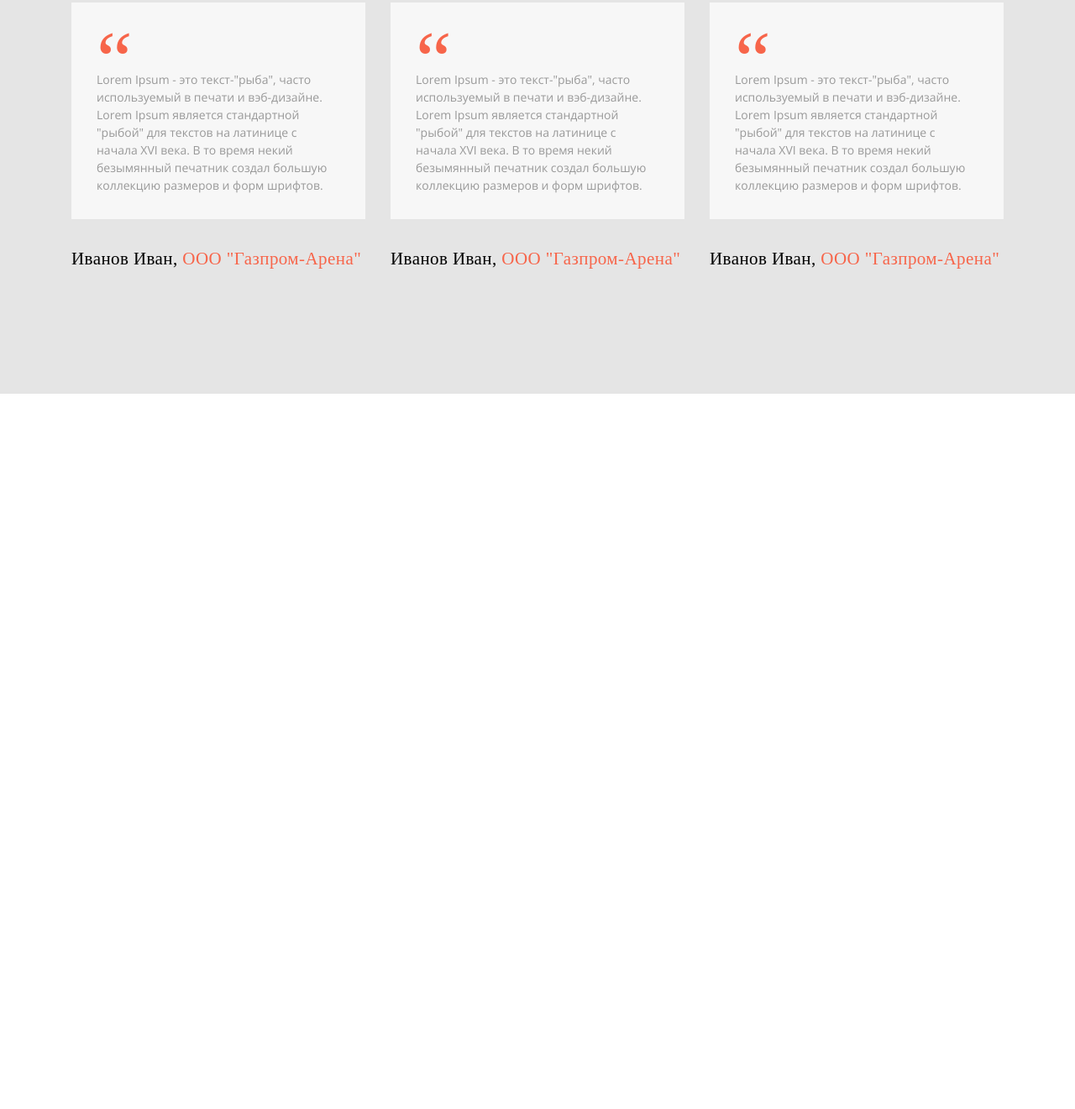
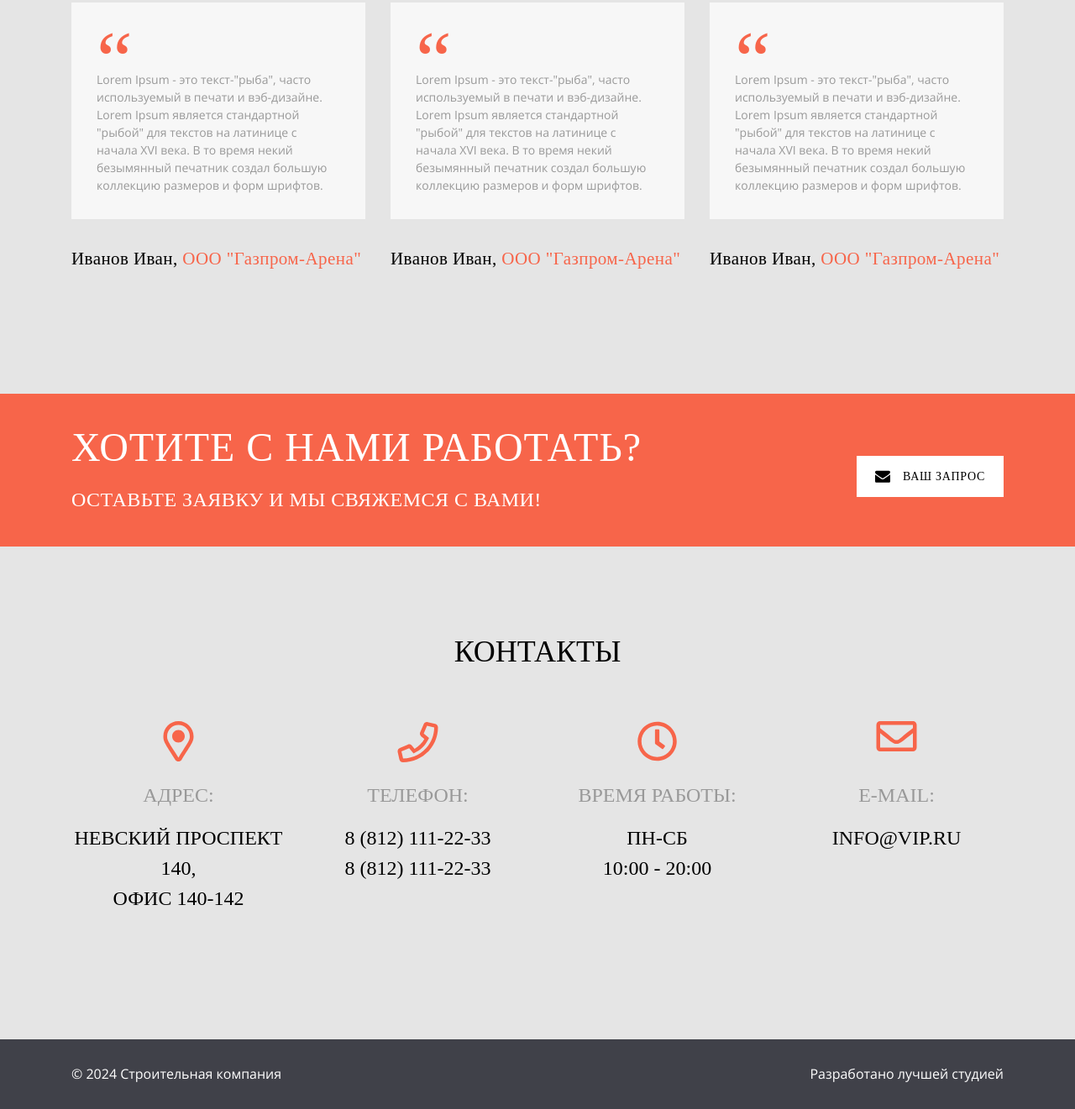
Before and after one commit to Screamo95/project-1, a plain HTML site: page index.html in a window 1280 px wide. Shown: the part 5948-7269 px from the top of the page at 84% size. Before the commit the page ends 6417 px from the top, so only its background shows below. Drawn offline with Linux system fonts and the light colour scheme; a web font is replaced by a local one.

Commit message:
Верстка quest(2)+contacts+footer

```diff
--- a/css/style.css
+++ b/css/style.css
@@ -140,6 +140,11 @@
 @media screen and (max-width: 576px) {
   .header__title {
     font-size: 30px;
+  }
+}
+@media screen and (max-width: 370px) {
+  .header__subtitle {
+    line-height: 140%;
   }
 }
 
@@ -652,6 +657,90 @@
   }
 }
 
+/* Contacts */
+
+.contacts {
+  padding-top: 107px;
+  padding-bottom: 150px;
+  background-color: var(--bg_color);
+}
+.contacts__title {
+  color: #000;
+  text-transform: uppercase;
+  text-align: center;
+  margin-bottom: 65px;
+}
+.contacts__body {
+  display: grid;
+  grid-template-columns: repeat(4, 1fr);
+  gap: 30px;
+  justify-items: center;
+}
+.contacts__item {
+  text-align: center;
+}
+.contacts__item-img {
+  margin: 0 auto;
+  margin-bottom: 27px;
+  height: 49px;
+}
+.contacts__item-h3 {
+  color: var(--grey_color);
+  text-transform: uppercase;
+  margin-bottom: 22px;
+}
+.contacts__item-text {
+  color: #000;
+  text-transform: uppercase;
+  line-height: 149%;
+}
+.contacts__item-text:hover {
+  color: var(--accent_color);
+}
+
+@media screen and (max-width: 1200px) {
+  .contacts__body {
+    grid-template-columns: repeat(3, 1fr);
+    row-gap: 50px;
+  }
+}
+@media screen and (max-width: 992px) {
+  .contacts__body {
+    grid-template-columns: repeat(2, 1fr);
+  }
+}
+@media screen and (max-width: 576px) {
+  .contacts__body {
+    grid-template-columns: repeat(1, 1fr);
+  }
+  .contacts {
+    padding-top: 100px;
+    padding-bottom: 100px;
+    background-color: var(--bg_color);
+  }
+}
+
+/* Footer */
+
+.footer {
+  background-color: var(--dark_color);
+  padding-top: 30px;
+  padding-bottom: 30px;
+}
+.footer__body {
+  display: flex;
+  justify-content: space-between;
+  flex-wrap: wrap;
+}
+.footer__span {
+  color: var(--white_color);
+}
+
+@media screen and (max-width: 576px) {
+  .footer__body {
+    justify-content: center;
+  }
+}
 
 
 
--- a/index.html
+++ b/index.html
@@ -241,6 +241,67 @@
     </div>
   </section>
 
+  <section class="quest">
+    <div class="container">
+      <div class="quest__body">
+        <div class="quest__text">
+          <span class="quest__text-title">Хотите с нами работать?</span>
+          <br>
+          <span class="quest__text-subtitle">Оставьте заявку и мы свяжемся с вами!</span>
+        </div>
+        <div class="quest__button">
+          <img src="img/quest_svg.svg" alt="Почта" class="quest__button-img">
+          <span class="quest__button-span">Ваш запрос</span>
+        </div>
+      </div>
+    </div>
+  </section>
+
+  <section class="contacts">
+    <div class="container">
+      <h2 class="contacts__title h2">Контакты</h2>
+      <div class="contacts__body">
+        <div class="contacts__item">
+          <div class="contacts__item-img">
+            <img src="img/contacts_adress.svg" alt="Adress">
+          </div>
+          <h3 class="contacts__item-h3 h3">Адрес:</h3>
+          <h3 class="contacts__item-text h3">Невский проспект 140,<br>Офис 140-142</h3>
+        </div>
+        <div class="contacts__item">
+          <div class="contacts__item-img">
+            <img src="img/contacts_phone.svg" alt="Phone">
+          </div>
+          <h3 class="contacts__item-h3 h3">Телефон:</h3>
+          <h3 class="contacts__item-text h3">8 (812) 111-22-33<br>8 (812) 111-22-33</h3>
+        </div>
+        <div class="contacts__item">
+          <div class="contacts__item-img">
+            <img src="img/contacts_clock.svg" alt="Clock">
+          </div>
+          <h3 class="contacts__item-h3 h3">Время работы:</h3>
+          <h3 class="contacts__item-text h3">Пн-сб<br>10:00 - 20:00</h3>
+        </div>
+        <div class="contacts__item">
+          <div class="contacts__item-img">
+            <img src="img/contacts_mail.svg" alt="Mail">
+          </div>
+          <h3 class="contacts__item-h3 h3">E-mail:</h3>
+          <h3 class="contacts__item-text h3">Info@vip.ru</h3>
+        </div>
+      </div>
+    </div>
+  </section>
+
+  <footer class="footer">
+    <div class="container">
+      <div class="footer__body">
+        <span class="footer__span p">&copy; 2024 Строительная компания</span>
+        <span class="footer__span p">Разработано лучшей студией</span>
+      </div>
+    </div>
+  </footer>
+
   <script src="js/main.js"></script>
 </body>
 </html>
```
Also changed, not shown: img/contacts_adress.svg (added), img/contacts_clock.svg (added), img/contacts_mail.svg (added), img/contacts_phone.svg (added).
